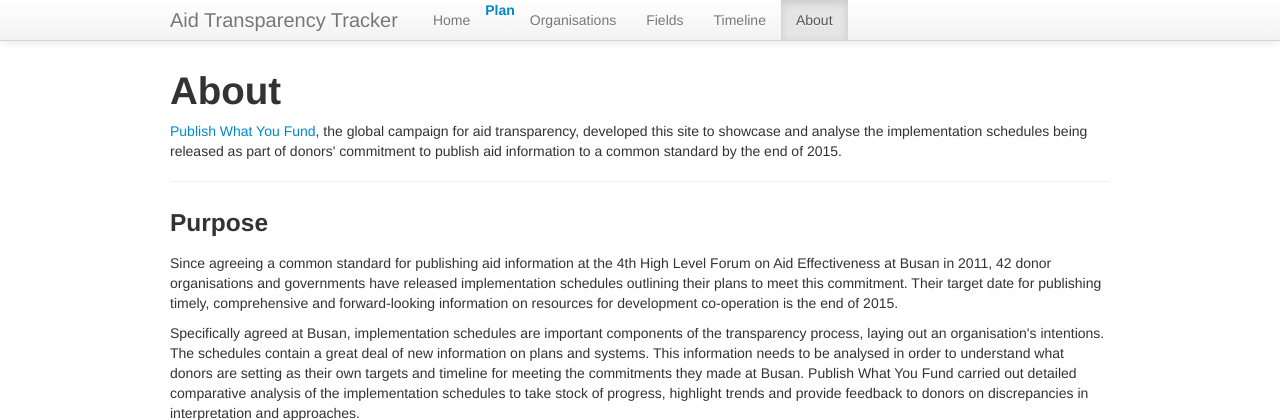
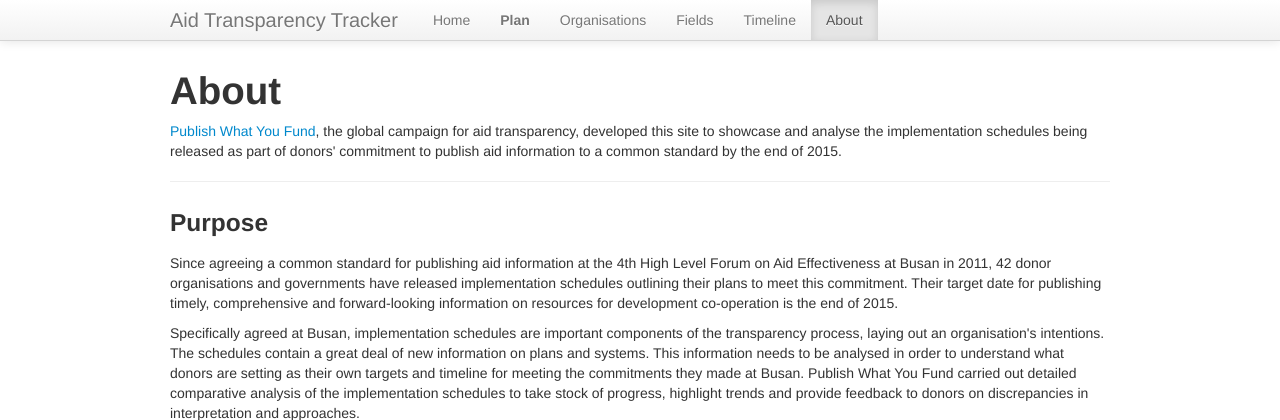
Before and after one commit to pwyf/IATI-Implementation-Schedules, a Flask app: page /about/ in a window 1280 px wide. Shown: the top 420 px of the page. Run offline with Flask 2, Linux system fonts and the light colour scheme; some libraries are stand-ins or nearby versions.

Commit message:
Fix style of plan link

```diff
--- a/impschedules/templates/base.html
+++ b/impschedules/templates/base.html
@@ -40,7 +40,7 @@
           <div class="nav-collapse collapse">
             <ul class="nav">
               <li><a href="/">Home</a></li>
-              <li{% if active_page == "index" %} class="active"{%endif%}><b><a href="{{url_for('index')}}">Plan</a></b></li>
+              <li{% if active_page == "index" %} class="active"{%endif%}><a href="{{url_for('index')}}"><b>Plan</b></a></li>
               <li{% if active_page == "organisations" %} class="active"{%endif%}><a href="{{url_for('organisation')}}">Organisations</a></li>
               <li{% if active_page == "elements" %} class="active"{%endif%}><a href="{{url_for('element')}}">Fields</a></li>
               <li{% if active_page == "timeline" %} class="active"{%endif%}><a href="{{url_for('timeline')}}">Timeline</a></li>
```
